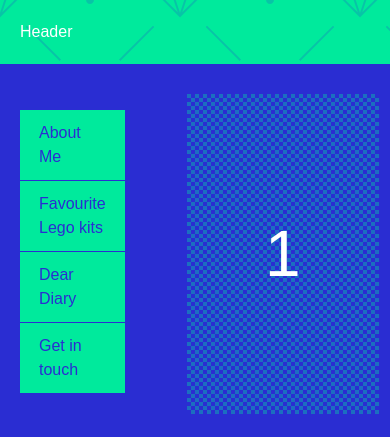
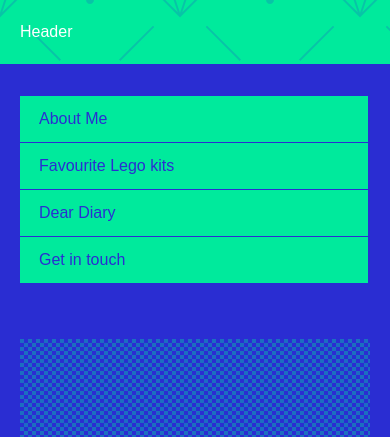
Before and after one commit to atlemo/boilercodes, a plain HTML site: page templates/003/index.html in a window 390 px wide. Shown: the top 437 px of the page. Drawn offline with Linux system fonts and the light colour scheme.

Commit message:
Updaging templates

```diff
--- a/templates/003/css/style.css
+++ b/templates/003/css/style.css
@@ -135,5 +135,19 @@ ul a:hover {
 
 /* The responsive bits, called media queries */
 @media screen and (max-width: 760px) { /* Screens 760px or less */
+  .sidebar {
+    grid-column-start: 1;
+    grid-column-end: 4;
+    grid-row-start: 4;
+    grid-row-end: 1;
+    margin-top: 60px;
+    padding: 20px 10px 10px 20px;
+  }
+  .main {
+    grid-column-start: 1;
+    grid-column-end: 4;
+    grid-row-start: 5;
+    grid-row-end: 5;
+  }
 
 }
```
Also changed, not shown: 7 other files.
